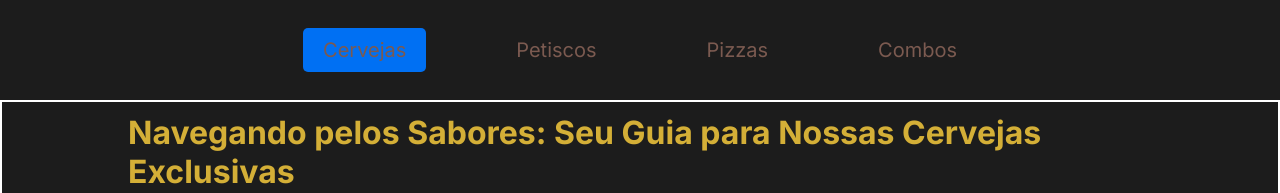
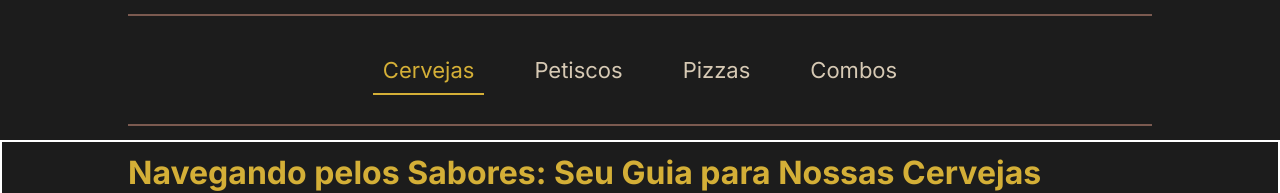
Before and after one commit to lemosdiego/cardapio-beer, a Next.js app: page / in a window 1280 px wide. Shown: the top 193 px of the page. Built offline with nearby package versions, Linux system fonts and the light colour scheme.

Commit message:
Adicionando componente de menu

```diff
--- a/src/app/Components/Menu/StylesMenu.module.css
+++ b/src/app/Components/Menu/StylesMenu.module.css
@@ -1,37 +1,46 @@
-/* src/app/Components/Menu/Menu.module.css */
+/* src/app/Components/Menu/StylesMenu.module.css */
+
 .menu {
+  background-color: #1c1c1c; /* Preto Carbono */
+  height: 140px;
   display: flex;
+  align-items: center;
   justify-content: center;
-  align-items: center;
-  height: 100px;
 }
 
 .menuList {
+  width: 80%;
+  height: 80%;
+  border-bottom: solid 2px #7b5a50; /* Bronze Viking */
+  border-top: solid 2px #7b5a50; /* Bronze Viking */
   display: flex;
+  align-items: center;
+  justify-content: center;
   list-style: none;
+  margin: 0;
   padding: 0;
-  margin: 0;
   gap: 40px;
 }
 
 .menuList li {
-  margin: 0 15px;
+  margin: 0;
 }
 
 .menuList a {
+  color: #d6c9b4; /* Bege Areia */
   text-decoration: none;
-  color: #7b5a50;
-  font-size: 20px;
-  padding: 10px 20px;
-  border-radius: 5px;
-  transition: background-color 0.3s;
+  font-size: 22px;
+  padding: 10px;
+  border-bottom: 2px solid transparent; /* Sublinha transparente por padrão */
+  transition: color 0.3s ease, border-bottom-color 0.3s ease;
 }
 
 .menuList a:hover {
-  background-color: #ddd;
+  color: #ffbf00; /* Ambar Dourado */
+  border-bottom: 2px solid #ffbf00; /* Ambar Dourado */
 }
 
-.active {
-  background-color: #0070f3;
-  color: #fff;
+.menuList a.active {
+  color: #d4af37; /* Ouro Viking */
+  border-bottom: 2px solid #d4af37; /* Ouro Viking */
 }
```
